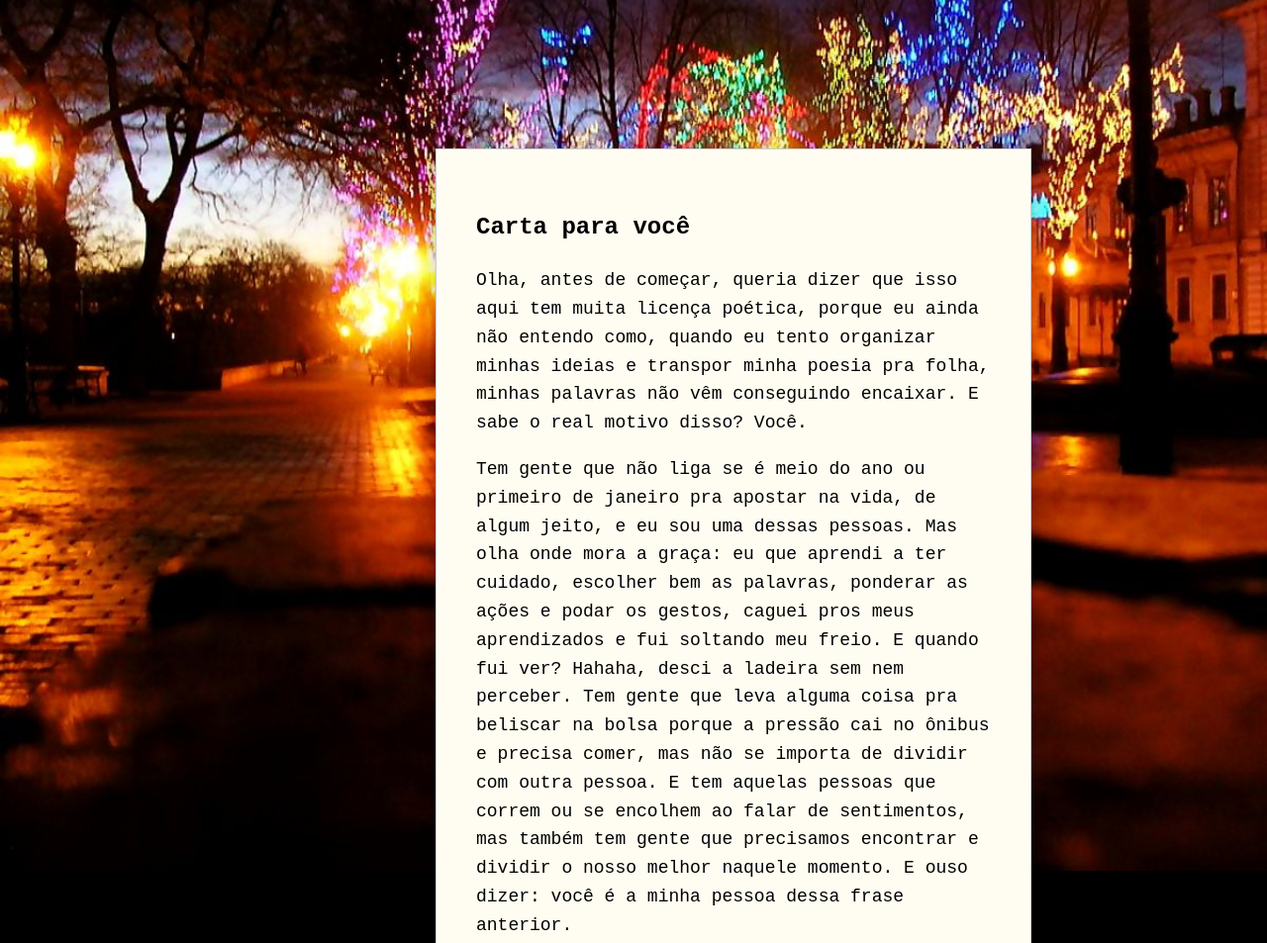
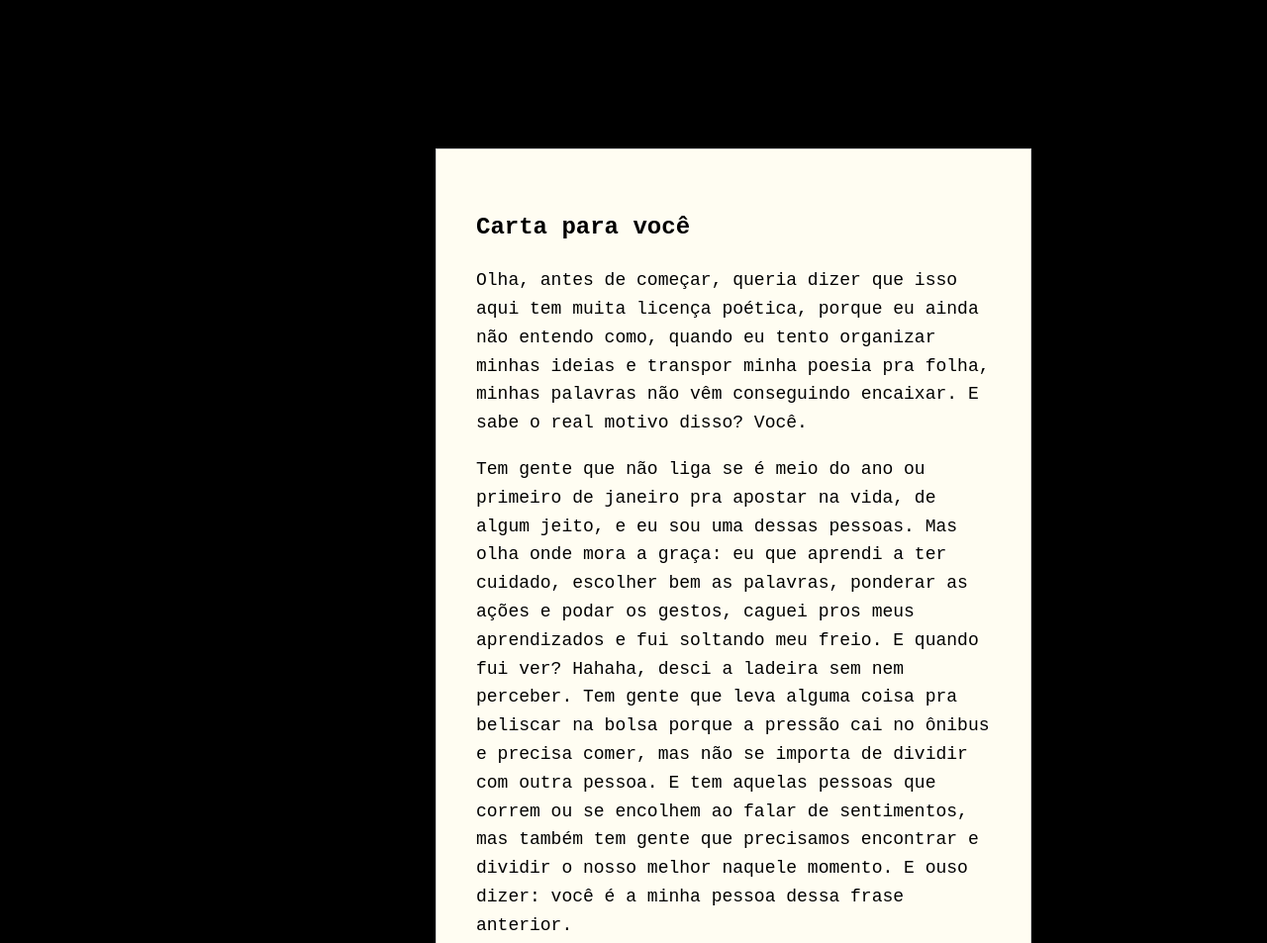
Before and after one commit to AlvesVinih/igo, a plain HTML site: page index.html in a window 1280 px wide. Shown: the top 953 px of the page at 99% size. Drawn offline with Linux system fonts and the light colour scheme.

Commit message:
style.css

```diff
--- a/scr/style.css
+++ b/scr/style.css
@@ -8,7 +8,6 @@ body {
     justify-content: center;
     align-items: center;
     background-color: black;
-    background-image: url('./img/3.jpg'); /* Link de exemplo para a imagem de fundo */
     background-size: cover;
     background-position: center;
     background-repeat: no-repeat;
```
